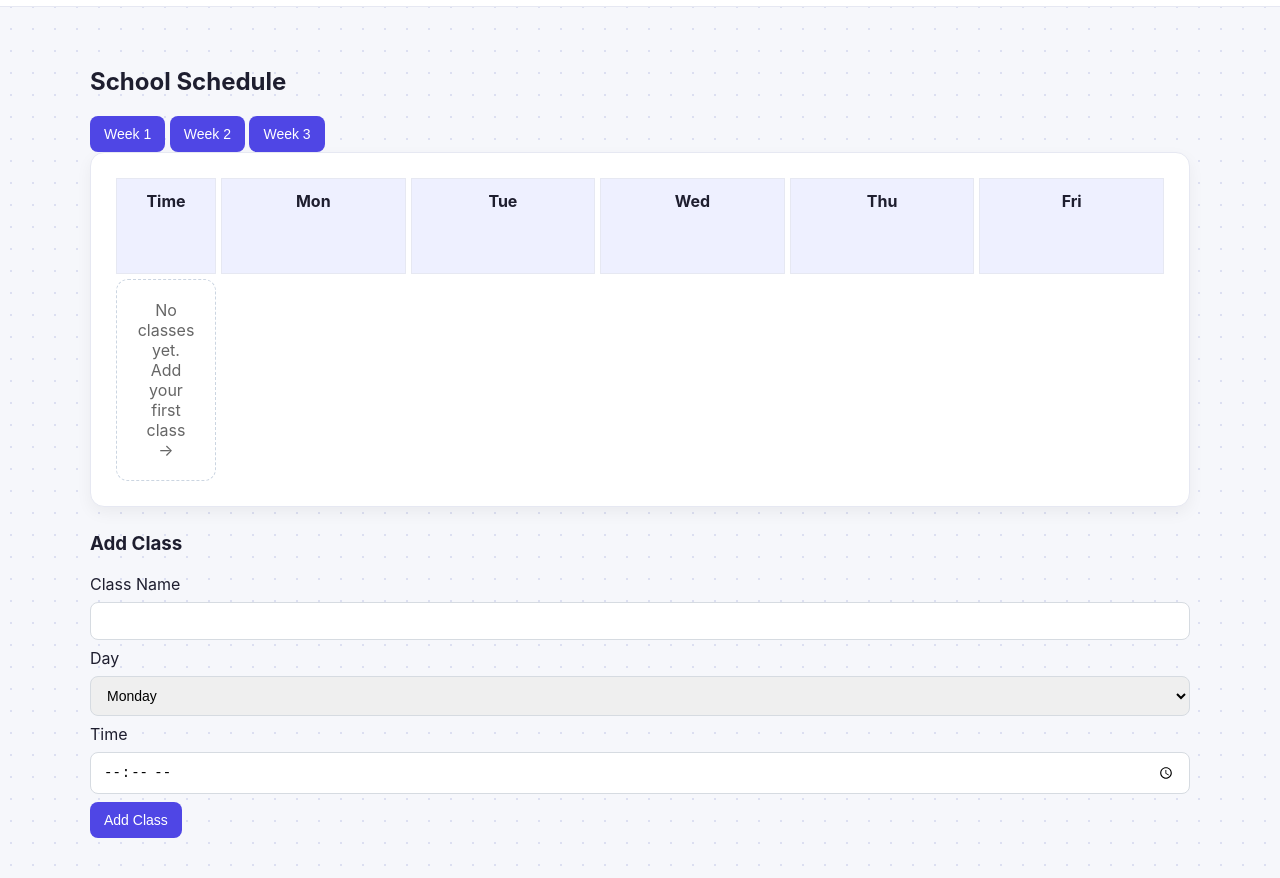
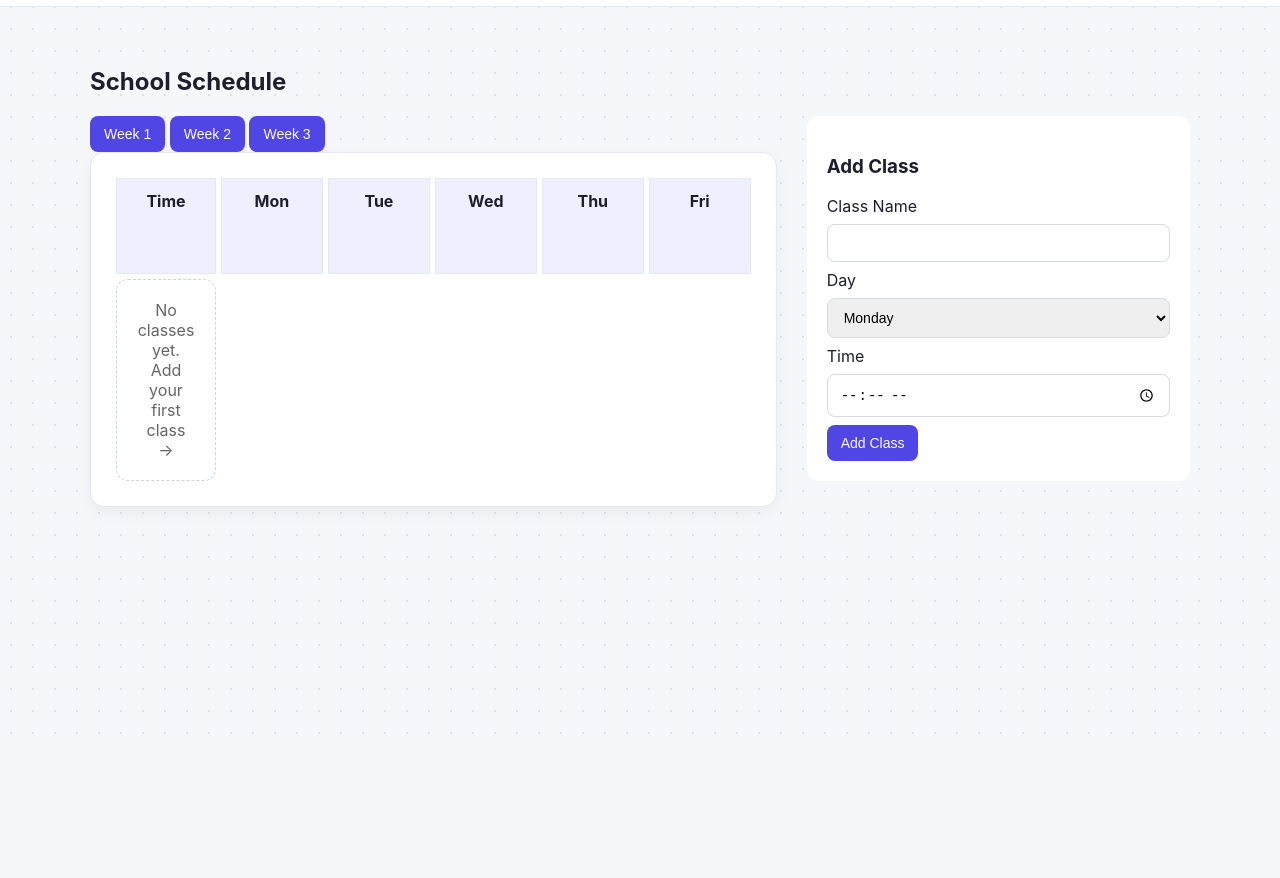
Before and after one commit to KevinII16/Team-Project, a website: page public/school.html in a window 1280 px wide. Shown: the part 48-926 px from the top of the page. After the commit the page ends 800 px from the top, so only its background shows below. Drawn offline with Linux system fonts and the light colour scheme.

Commit message:
Updated styling for the app

```diff
--- a/public/css/style.css
+++ b/public/css/style.css
@@ -380,3 +380,29 @@ button:hover {
     display: inline-block;
   }
 }
+
+
+.schedule-layout {
+  display: flex;
+  gap: 30px;
+  align-items: flex-start;
+  flex-wrap: nowrap;
+}
+
+.timetable-section {
+  flex: 2;
+  min-width: 0;
+}
+
+.add-class-panel {
+  flex: 1;
+  background: white;
+  padding: 20px;
+  border-radius: 12px;
+}
+
+@media (max-width: 900px) {
+  .schedule-layout {
+    flex-direction: column;
+  }
+}
```
